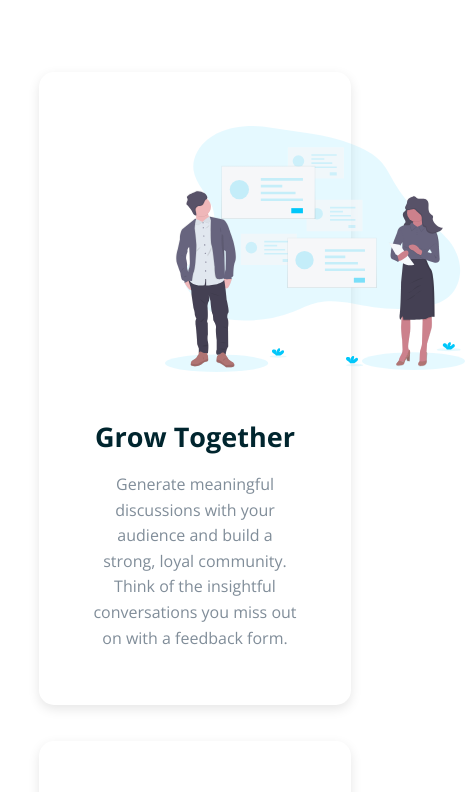
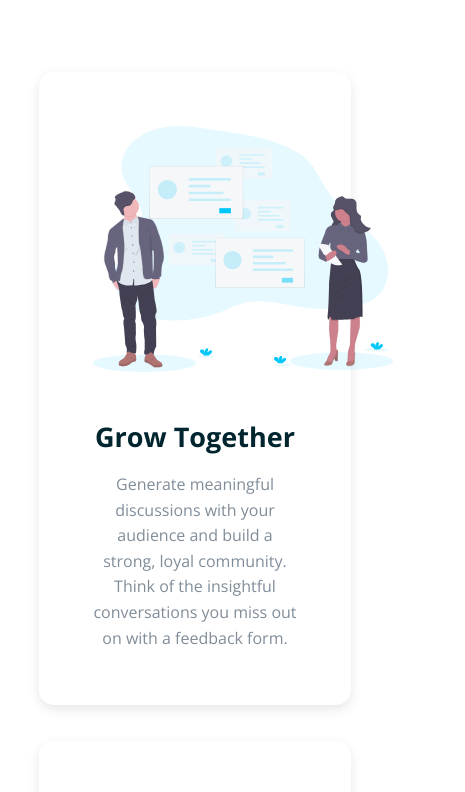
Before and after one commit to Usmaniyya/Huddle-landing-page, a plain HTML site: page index.html in a window 390 px wide. Shown: the part 1000-1792 px from the top of the page, 465 px wide, since content can reach past the window. Drawn offline with nearby package versions, Linux system fonts and the light colour scheme.

Commit message:
third commit

```diff
--- a/style.css
+++ b/style.css
@@ -278,6 +278,9 @@ footer .socials ion-icon {
     .hero-btn {
         margin-bottom: 1.5rem;
     }
+    .section-image {
+        margin-left: 0;
+    }
     .section-text {
         margin-top: 2rem;
     }
```
